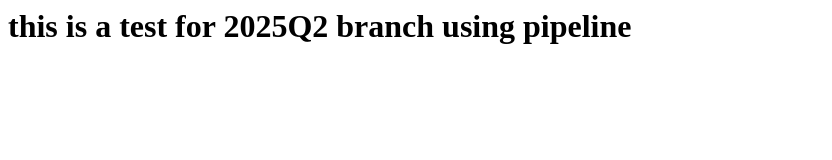
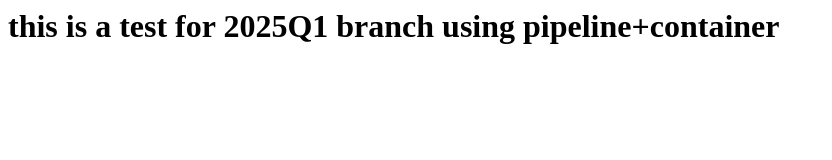
Before and after one commit to restinphilip/2025Q2, a plain HTML site: page index.html in a window 1280 px wide. Shown: the whole page, without its empty margins (0-832 px from the left). Drawn offline with Linux system fonts and the light colour scheme.

Commit message:
Update index.html

```diff
--- a/index.html
+++ b/index.html
@@ -1 +1 @@
-<h1>this is a test for 2025Q2 branch using pipeline<h1>
+<h1>this is a test for 2025Q1 branch using pipeline+container<h1>
```
